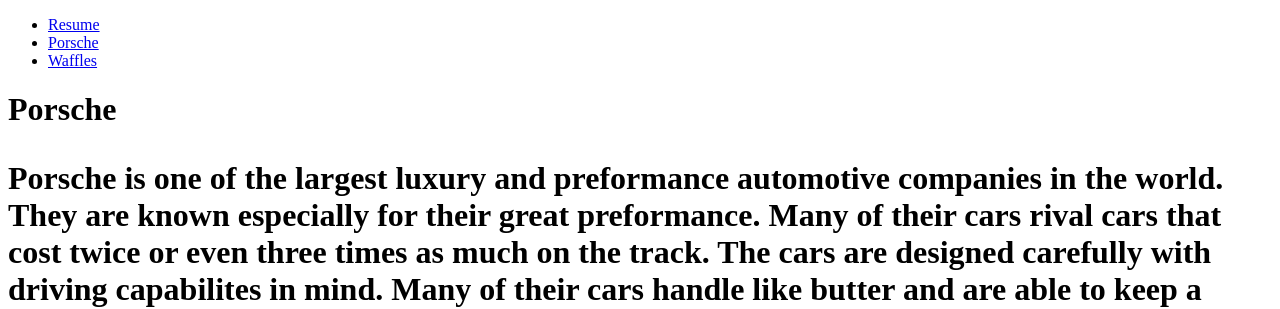
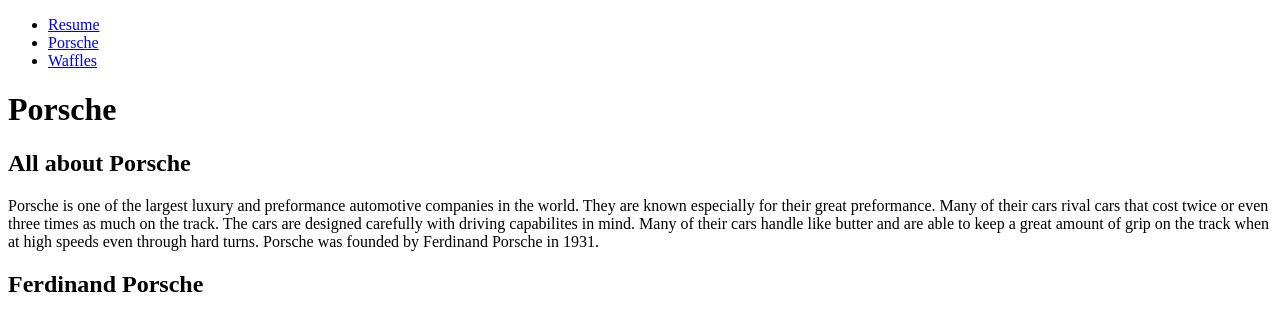
Before and after one commit to MohammedOuannass/Project1, a plain HTML site: page porsche.html in a window 1280 px wide. Shown: the top 309 px of the page. Drawn offline with Linux system fonts and the light colour scheme.

Commit message:
added the all about porsche header

```diff
--- a/porsche.html
+++ b/porsche.html
@@ -14,6 +14,7 @@
 	  </nav>
 	</header>
 	<h1>Porsche<h1>
+	  <h2>All about Porsche</h2>
 	  <p>Porsche is one of the largest luxury and preformance automotive companies in the world. They are known especially for their great preformance. Many of their cars rival cars that cost twice or even three times as much on the track. The cars are designed carefully with driving capabilites in mind. Many of their cars handle like butter and are able to keep a great amount of grip on the track when at high speeds even through hard turns. Porsche was founded by Ferdinand Porsche in 1931.</p>
 	<h2>Ferdinand Porsche<h2>
 	<img src="http://t1.gstatic.com/licensed-image?q=tbn:ANd9GcSOmi4FGsOHTZ_wP4qu820-Smd9rraOp85S-JjuUAn9Simf33si_GrzmiZhzwXnywCfMNiYQCNb2HnST3A" height=800 width=400 alt="Ferdinand Porsche">
```
